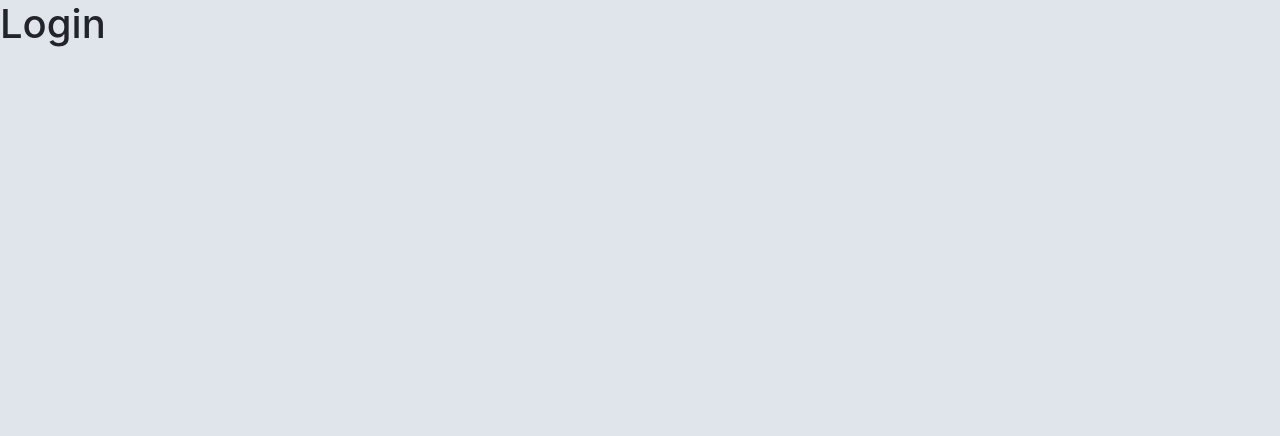
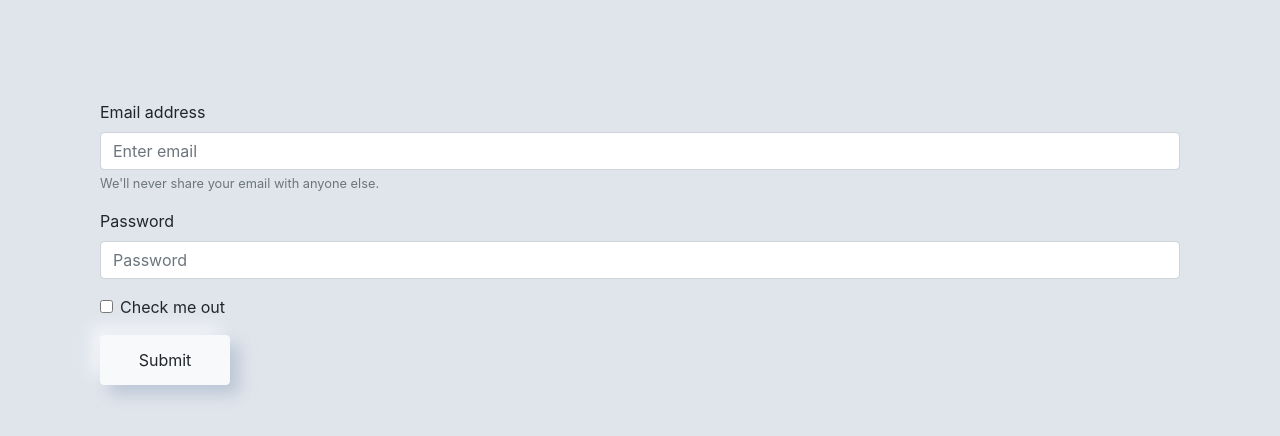
Before and after one commit to tientienmoments/tien-itviec-offical, a React (Create React App) app: page /login in a window 1280 px wide. Shown: the top 436 px of the page. Built offline with nearby package versions, Linux system fonts and the light colour scheme.

Commit message:
middle of nowhere

```diff
--- a/src/App.js
+++ b/src/App.js
@@ -1,15 +1,19 @@
-import React, {useState} from 'react';
+import React from 'react';
 
-import Homepage from './pages/Homepage'
 import Login from './Login'
 import Jobs from './pages/Jobs'
 import Detail from './pages/Detail'
 import {Switch, Route, Redirect} from 'react-router-dom'
+import { useSelector } from "react-redux";
+
 import 'bootstrap/dist/css/bootstrap.min.css';
 import './App.css';
 
+
+
+
 function App() {
-  const [user, setUser] = useState({ isAuthenticated: true });
+  let user = useSelector((state) => state.user);
 
   const ProtectedRoute = (props) => {
     if (user.isAuthenticated === true) {
--- a/src/Login.js
+++ b/src/Login.js
@@ -1,9 +1,81 @@
-import React from 'react'
+import React, { useState } from 'react'
+import { Form, Button, Alert } from "react-bootstrap";
+import { useDispatch, useSelector } from "react-redux";
+import { Redirect } from "react-router-dom";
+import loginMiddleware from './store/actions/authaction';
+
 
 export default function Login() {
+    let [email, setEmail] = useState("");
+    let [password, setPassword] = useState("");
+
+    const dispatch = useDispatch();
+    let error = useSelector((state) => state.error);
+    let user = useSelector((state) => state.user);
+    // let loading = useSelector((state) => state.loading);
+
+
+
+
+    const login = (e) => {
+        e.preventDefaut()
+        let user = { email: email, password: password };
+        console.log("login user", user);
+        dispatch(loginMiddleware(user));
+    };
+
+    if (user.isAuthenticated === true) {
+        return <Redirect to="/jobs" />;
+    }
+
+
     return (
         <div>
-            <h1>Login</h1>
+            {error ? <Alert variant="danger">{error}</Alert> : <></>}
+
+
+            <Form style={{ margin: "100px" }} onSubmit={(e) => login(e)}>
+
+                <Form.Group controlId="formBasicEmail">
+                    <Form.Label>Email address</Form.Label>
+                    <Form.Control
+                        type="email"
+                        value={email}
+                        placeholder="Enter email"
+                        onChange={(e) => setEmail(e.target.value)}
+
+                    />
+                    <Form.Text className="text-muted">
+                        We'll never share your email with anyone else.
+                    </Form.Text>
+                </Form.Group>
+
+
+                <Form.Group controlId="formBasicPassword">
+                    <Form.Label>Password</Form.Label>
+                    <Form.Control
+                        type="password"
+                        placeholder="Password"
+                        value ={password}
+                        onChange={(e) => setPassword(e.target.value)}
+                    />
+                </Form.Group>
+
+
+                <Form.Group controlId="formBasicCheckbox">
+                    <Form.Check type="checkbox" label="Check me out" />
+                </Form.Group>
+
+                {/* {loading ? (
+                    <div>loading...</div>
+                ) : ( */}
+                        <Button variant="light" type="submit" style={{width:"130px", height:"50px"}}>
+                            Submit
+                        </Button>
+                    {/* )} */}
+
+
+            </Form>
         </div>
     )
 }
--- a/src/index.js
+++ b/src/index.js
@@ -3,7 +3,7 @@ import ReactDOM from 'react-dom';
 import './index.css';
 import App from './App';
 import * as serviceWorker from './serviceWorker';
-import {BrowserRouter as Router,} from "react-router-dom";
+import {BrowserRouter as Router} from "react-router-dom";
 import reducer from "./store/reducer/authreducer";
 
 import { Provider } from "react-redux";
--- a/src/pages/Homepage.js
+++ /dev/null
@@ -1,9 +0,0 @@
-import React from 'react'
-
-export default function Homepage() {
-    return (
-        <div>
-            <h1>Homepage</h1>
-        </div>
-    )
-}
--- /dev/null
+++ b/src/store/actions/authaction.js
@@ -0,0 +1,27 @@
+const login = (user) => {
+  return { type: "LOGIN", payload: user };
+};
+
+const loginFail = (message) => {
+  return { type: "LOGIN_FAIL", payload: message };
+};
+
+ const loginMiddleware = (user) => {
+  return (dispatch) => {
+
+    try {
+      if (!user.email || !user.password) {
+
+        dispatch(loginFail("you didnt give us email or password"));
+        return;
+      }else{
+        dispatch(login(user));
+
+      }
+
+    } catch (error) {
+      dispatch(loginFail(error.message));
+    }
+  };
+};
+export default loginMiddleware
--- a/src/store/reducer/authreducer.js
+++ b/src/store/reducer/authreducer.js
@@ -1,9 +1,32 @@
 let initialState = {
+  user: {
+    email: "",
+    password: "",
+    isAuthenticated: false,
+  },
+  error: "",
+  loading: false,
+};
 
-}
-function reducer (state = initialState, action){
+function reducer(state = initialState, action) {
+  switch (action.type) {
+    case "LOGIN":
+      state.user.email = action.payload.email;
+      state.user.password = action.payload.password;
+      state.user.isAuthenticated = true;
+      state.error = "";
+      break;
+      case "LOGIN_FAIL":
+      state.loading = false;
+      state.error = action.payload;
+      state.user.isAuthenticated = false;
+      break;
 
-  return {...state}
+
+  }
+  console.log("state", state, "user", state.user);
+
+  return { ...state };
 }
 
-export default reducer
+export default reducer;
```
